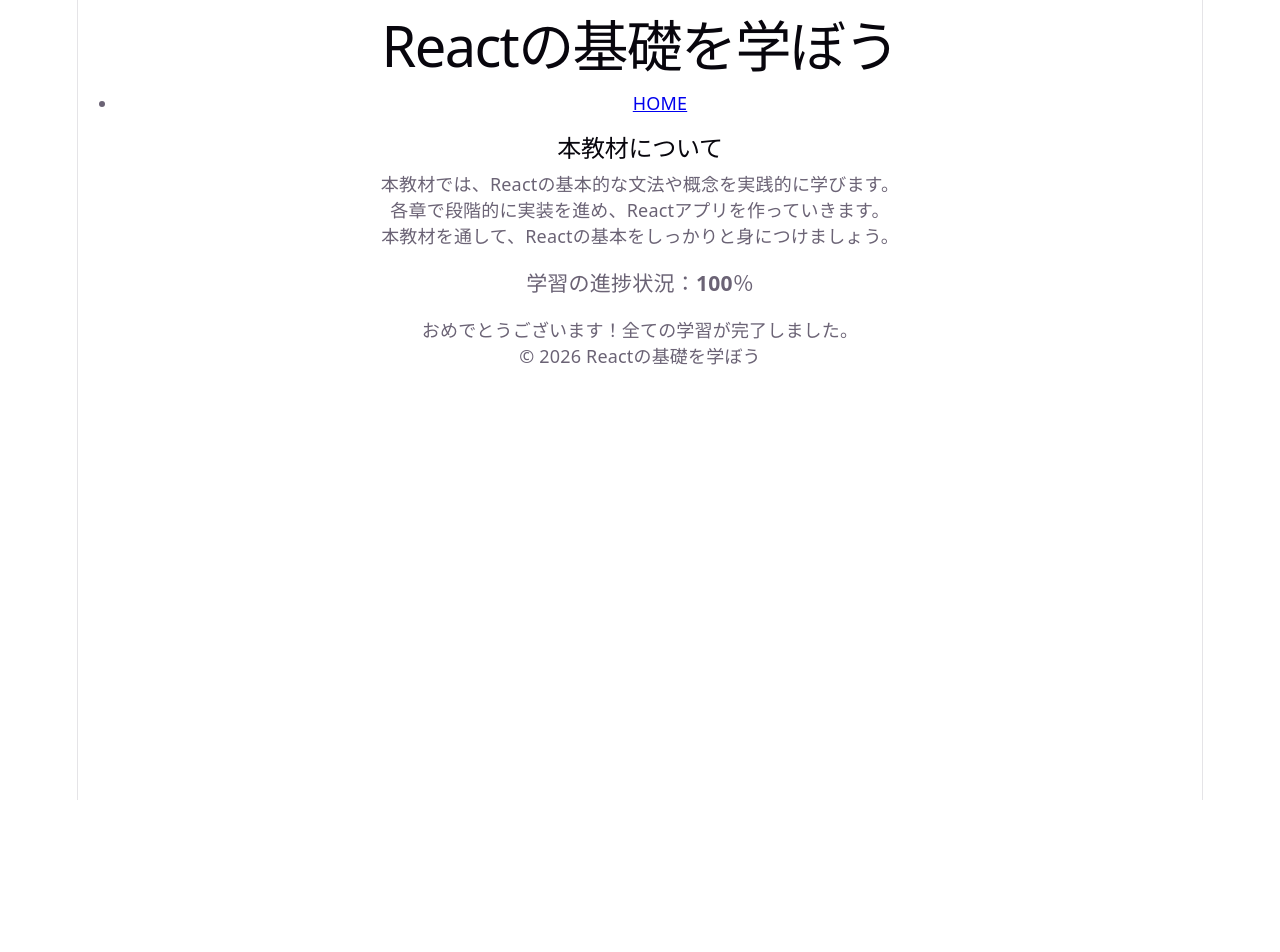
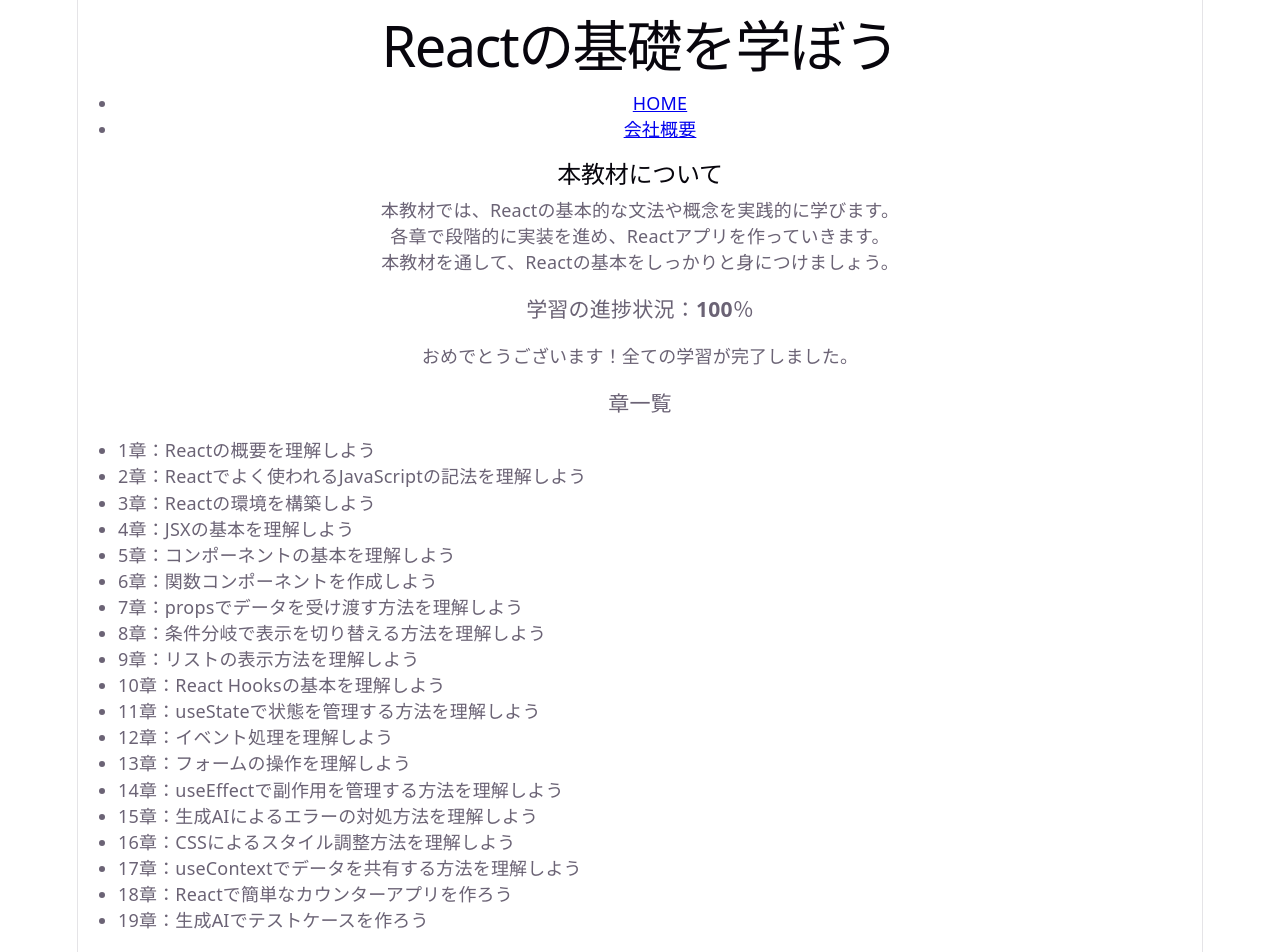
Before and after one commit to shogohayakawa/react-basic, a React (Vite) app: page / in a window 1280 px wide. Shown: the top 952 px of the page. Before the commit the page ends 800 px from the top, so only its background shows below. Built offline with nearby package versions, Linux system fonts and the light colour scheme.

Commit message:
lesson-04 commit

```diff
--- a/src/components/Header.jsx
+++ b/src/components/Header.jsx
@@ -1,6 +1,10 @@
 import React from 'react';
 
 export function Header({ siteTitle = 'サイト名未設定' }) {
+  // ボタンのクリック時に処理するイベントハンドラ
+  const handleClick = () => {
+    alert('当社では、プログラミング学習者向けにReactを活用した実践的な学習教材を提供しています。Reactの基本から応用まで、手を動かしながら学べるコンテンツを通じて、確かなスキル習得を目指せます。');
+  };
 
   return (
     <header>
@@ -8,6 +12,7 @@
         <h1>{siteTitle}</h1>
         <ul>
           <li><a href="#">HOME</a></li>
+          <li><a href="#" onClick={handleClick}>会社概要</a></li>
         </ul>
       </nav>
     </header>
--- a/src/components/MainContent.jsx
+++ b/src/components/MainContent.jsx
@@ -1,4 +1,30 @@
 import React from 'react';
+
+// 章タイトル
+const chapters = [
+  'Reactの概要を理解しよう',
+  'Reactでよく使われるJavaScriptの記法を理解しよう',
+  'Reactの環境を構築しよう',
+  'JSXの基本を理解しよう',
+  'コンポーネントの基本を理解しよう',
+  '関数コンポーネントを作成しよう',
+  'propsでデータを受け渡す方法を理解しよう',
+  '条件分岐で表示を切り替える方法を理解しよう',
+  'リストの表示方法を理解しよう',
+  'React Hooksの基本を理解しよう',
+  'useStateで状態を管理する方法を理解しよう',
+  'イベント処理を理解しよう',
+  'フォームの操作を理解しよう',
+  'useEffectで副作用を管理する方法を理解しよう',
+  '生成AIによるエラーの対処方法を理解しよう',
+  'CSSによるスタイル調整方法を理解しよう',
+  'useContextでデータを共有する方法を理解しよう',
+  'Reactで簡単なカウンターアプリを作ろう',
+  '生成AIでテストケースを作ろう'
+];
+
+// 章ごとのUUID（起動時に1度だけ生成される）
+const chapterKeys = chapters.map(() => crypto.randomUUID());
 
 export function MainContent({ progress = 0 }) {
   return (
@@ -16,6 +42,17 @@
         {progress >= 50 && progress < 100 && <p>後半戦です！気を抜かずに頑張りましょう。</p>}
         {progress < 50 && <p>これからですね！小さな積み重ねが大きな成果になりますよ。</p>}
       </section>
+
+      <section>
+        <h3>章一覧</h3>
+        <ul style={{ textAlign: 'left' }}>
+          {chapters.map((chapterTitle, index) => (
+            <li key={chapterKeys[index]}>
+              {index + 1}章：{chapterTitle}
+            </li>
+          ))}
+        </ul>
+      </section>
     </main>
   );
 }
```
